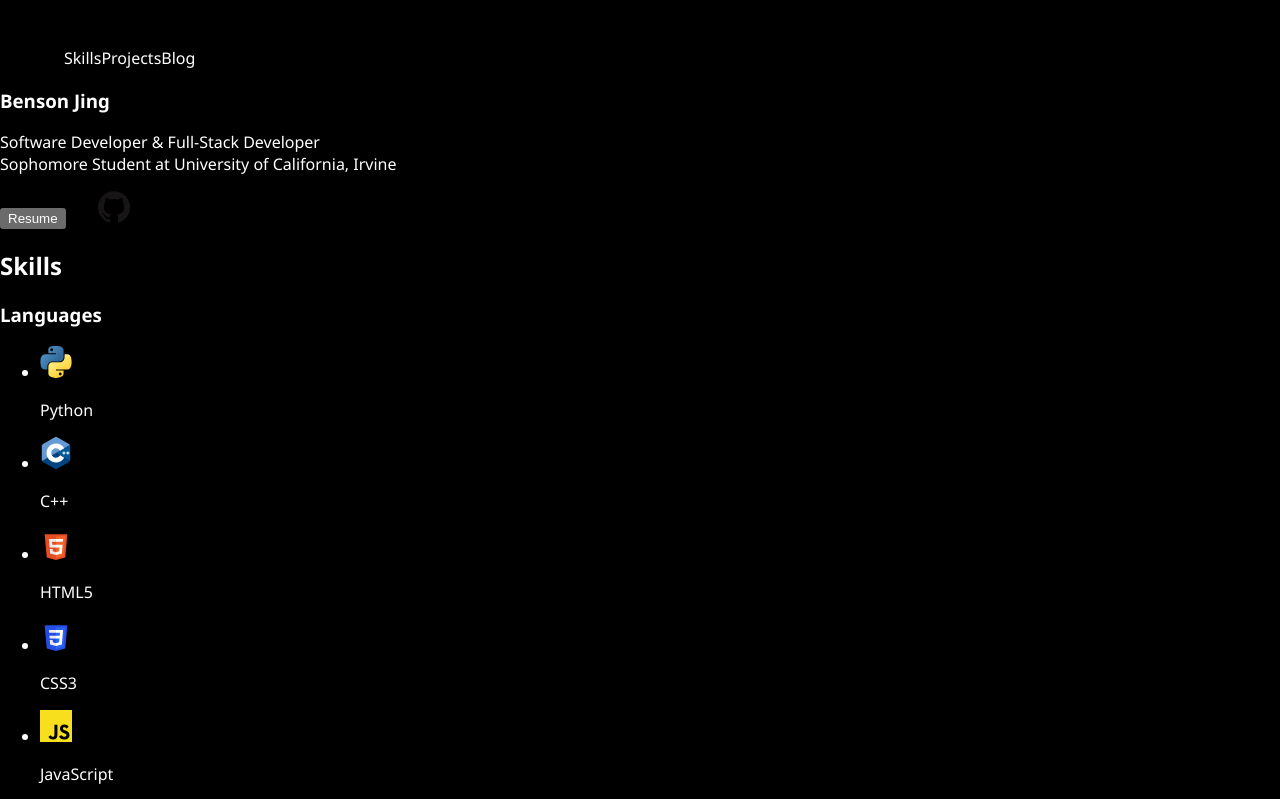
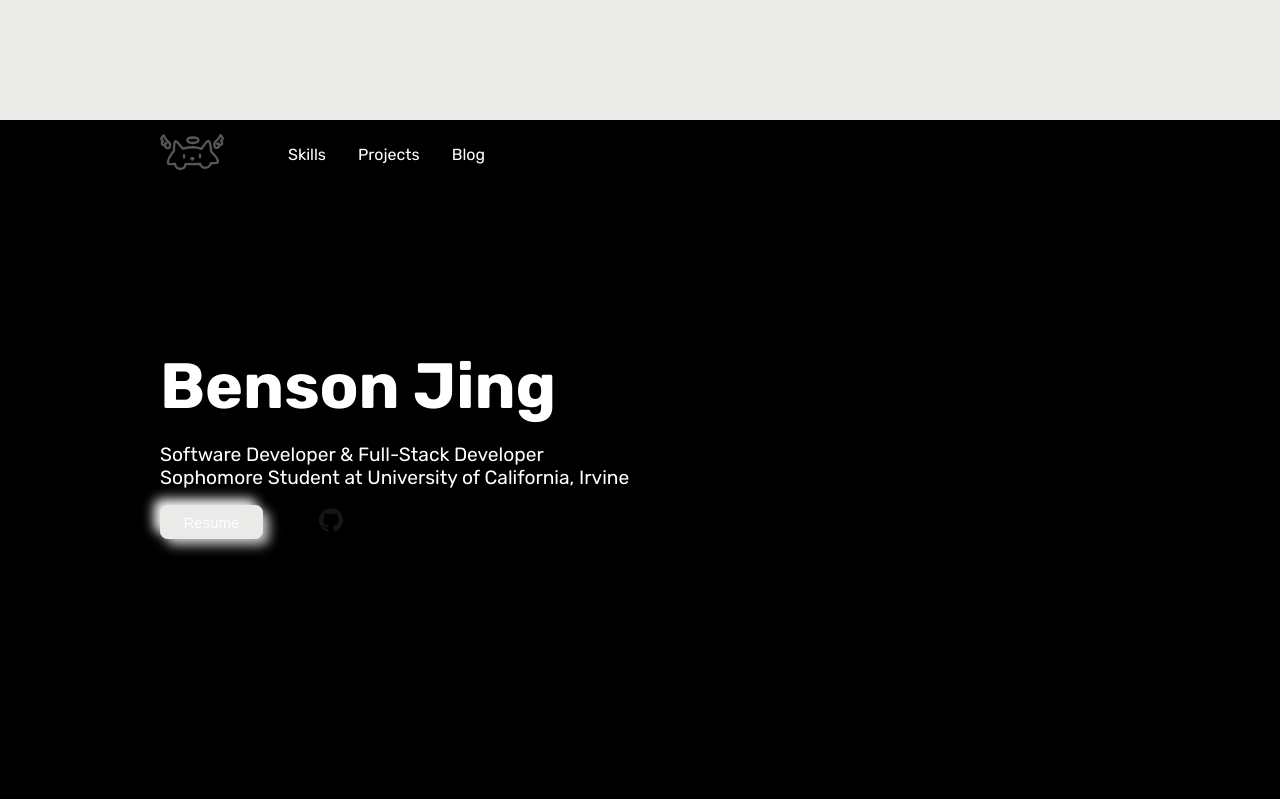
Before and after one commit to bensonjing/bensonjing.github.io, a Next.js app: page / in a window 1280 px wide. Shown: the top 799 px of the page. Built offline with nearby package versions, Linux system fonts and the light colour scheme.

Commit message:
implement intro styles

```diff
--- a/components/intro/index.tsx
+++ b/components/intro/index.tsx
@@ -1,11 +1,13 @@
-import Header from './header';
+import Nav from './nav';
 import Main from './main';
+
+import styles from '../../styles/Intro.module.css';
 
 export default function Intro() {
   return (
-    <section>
-      <Header />
+    <header className={styles.container}>
+      <Nav />
       <Main />
-    </section>
+    </header>
   );
 }
--- a/components/intro/main.tsx
+++ b/components/intro/main.tsx
@@ -1,5 +1,7 @@
 import Link from 'next/link';
 import Image from 'next/image';
+
+import styles from '../../styles/Intro.module.css';
 
 interface LinkInfo {
   href: string;
@@ -27,19 +29,19 @@ export default function Main() {
   ];
 
   return (
-    <section>
-      <h1>Benson Jing</h1>
+    <section className={styles.main}>
+      <h1 className={styles.title}>Benson Jing</h1>
       <div>
-        <p>
+        <p className={styles.description}>
           Software Developer & Full-Stack Developer
           <br />
           Sophomore Student at University of California, Irvine
         </p>
       </div>
-      <div>
+      <div className={styles.links}>
         <Link href='/resume.pdf' target='_blank' rel='noreferrer'>
           <a target='_blank' rel='noreferrer'>
-            <button>Resume</button>
+            <button className={styles.button}>Resume</button>
           </a>
         </Link>
         {externalLinks.map((link) => (
@@ -54,7 +56,7 @@ function ExternalLink({ href, logo, alt }: LinkInfo) {
   return (
     <Link href={href}>
       <a target='_blank' rel='noreferrer'>
-        <Image src={logo} alt={alt} width='32' height='32' />
+        <Image src={logo} alt={alt} width='24' height='24' />
       </a>
     </Link>
   );
--- a/components/intro/header.tsx
+++ b/components/intro/nav.tsx
@@ -1,11 +1,13 @@
 import Link from 'next/link';
 import Image from 'next/image';
 
-export default function Header() {
+import styles from '../../styles/Intro.module.css';
+
+export default function Nav() {
   return (
-    <nav>
+    <nav className={styles.nav}>
       <Link href='/'>
-        <a>
+        <a className={styles.logo}>
           <Image src='/logo-light.svg' alt='logo' width='64' height='64' />
         </a>
       </Link>
--- /dev/null
+++ b/styles/Intro.module.css
@@ -0,0 +1,47 @@
+.container {
+  width: 75vw;
+  margin: 15vh auto;
+  display: flex;
+  flex-direction: column;
+}
+
+.nav {
+  display: flex;
+  align-items: center;
+  gap: 2rem;
+}
+
+.logo {
+  margin-inline-end: 2rem;
+}
+
+.main {
+  margin: 20vh 0;
+}
+
+.title {
+  font-size: 4rem;
+  font-weight: bold;
+  margin: 0;
+}
+
+.description {
+  font-size: 1.2rem;
+  margin-bottom: 1rem;
+}
+
+.links {
+  display: flex;
+  align-items: center;
+  gap: 1rem;
+}
+
+.button {
+  padding: 0.5em 1.5em;
+  font-size: 15px;
+  border-radius: 0.5em;
+  background: var(--primary-light);
+  border: 1px solid var(--primary-light);
+  transition: all 0.3s;
+  box-shadow: 6px 6px 12px #c5c5c5, -6px -6px 12px #ffffff;
+}
--- a/styles/globals.css
+++ b/styles/globals.css
@@ -1,8 +1,18 @@
+@import url('https://fonts.googleapis.com/css2?family=Rubik:wght@400;700&display=swap');
+
+:root {
+  --primary-light: #eaeae8;
+  --secondary-light: #bfbfbb;
+  --primary-dark: #585756;
+  --secondary-dark: #898886;
+}
+
 html,
 body {
   padding: 0;
   margin: 0;
-  font-family: 'Segoe UI', Tahoma, Geneva, Verdana, sans-serif;
+  font-family: 'Rubik', sans-serif;
+  background-color: var(--primary-light);
 }
 
 a {
```
Also changed, not shown: public/logo-dark.svg, public/logo-light.svg.
